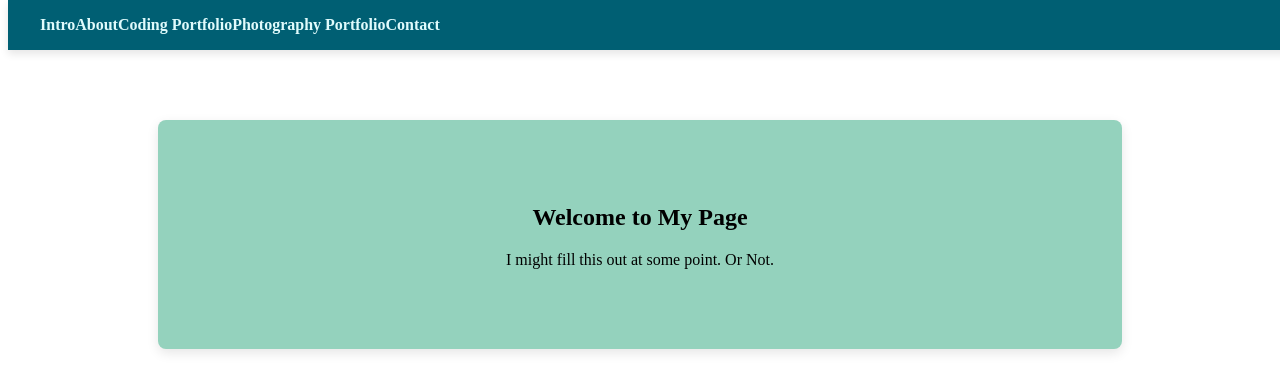
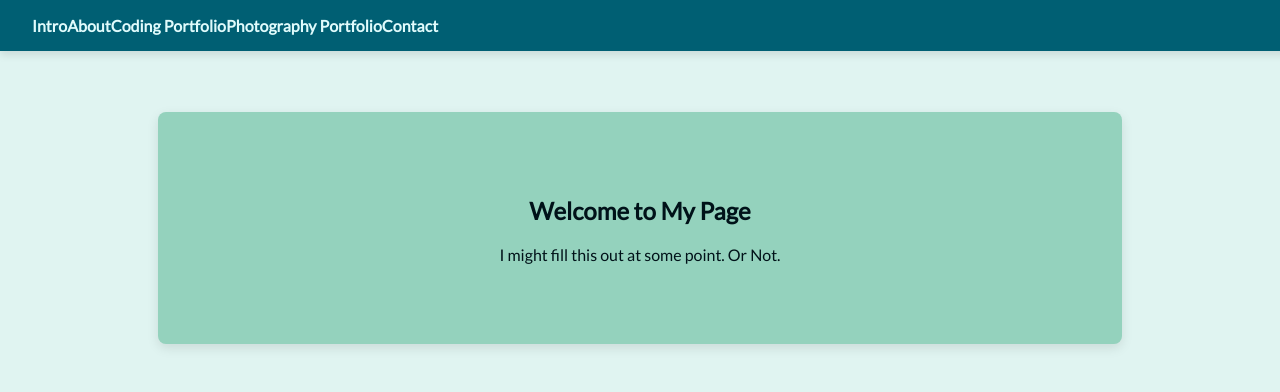
Before and after one commit to Loart/Loart.github.io, a plain HTML site: page index.html in a window 1280 px wide. Drawn offline with nearby package versions, Linux system fonts and the light colour scheme.

Commit message:
Update styles.css

```diff
--- a/styles.css
+++ b/styles.css
@@ -1,4 +1,4 @@
-ybody {
+body {
   font-family: 'Lato', sans-serif;
   margin: 0;
   scroll-behavior: smooth;
```
